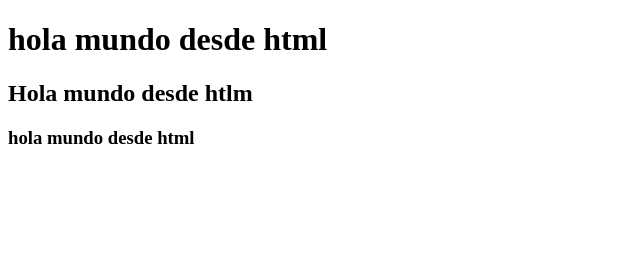
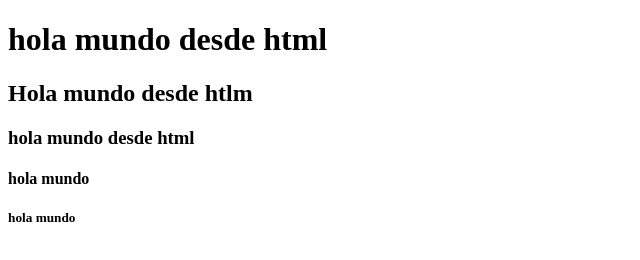
Before and after one commit to CarlosMqr/Curso-HTML-CSS, a plain HTML site: page index.html in a window 1280 px wide. Shown: the whole page, without its empty margins (0-640 px from the left). Drawn offline with Linux system fonts and the light colour scheme.

Commit message:
se agregaron las etiquetas h4 y h5 al body

```diff
--- a/index.html
+++ b/index.html
@@ -6,5 +6,7 @@
       <h1>hola mundo desde html</h1>
       <h2>Hola mundo desde htlm</h2>
       <h3>hola mundo desde html</h3>
+      <h4>hola mundo</h4>
+      <h5>hola mundo</h5>
   </body>
 </html>
```
